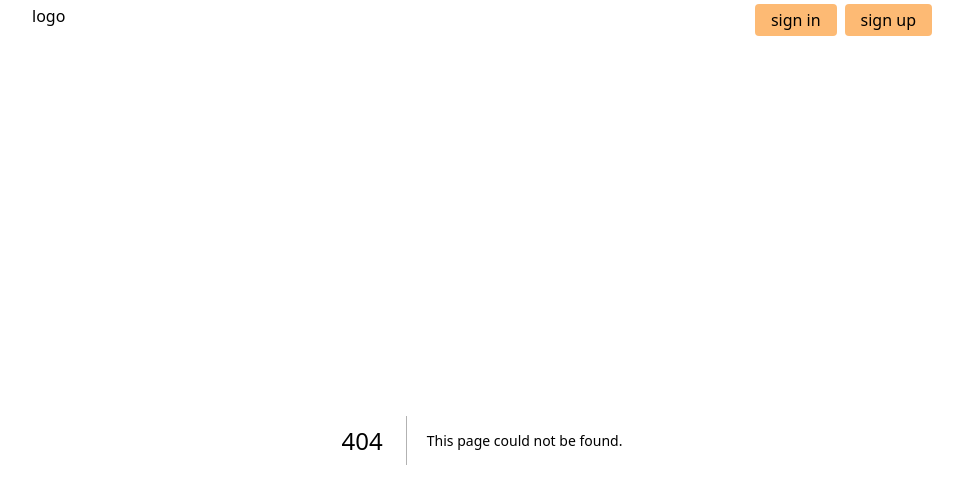
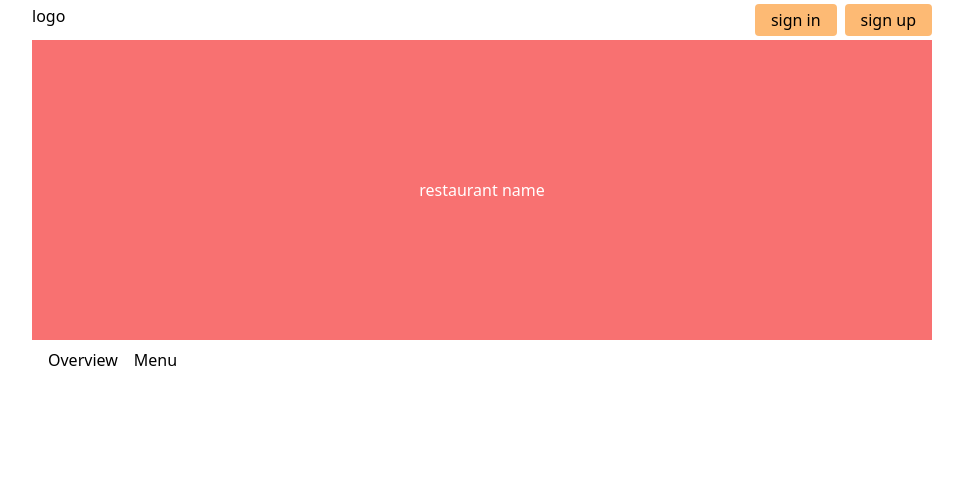
Before and after one commit to ftmhabt/find-a-table, a Next.js app: page /restaurant/1/menu in a window 1280 px wide. Before the commit this address had no page. Shown: the top 504 px of the page, without its empty margins (158-1121 px from the left). Built offline with nearby package versions, Linux system fonts and the light colour scheme.

Commit message:
Add restaurant menu route

```diff
--- /dev/null
+++ b/app/restaurant/[slug]/menu/page.tsx
@@ -0,0 +1,13 @@
+import Hero from "../../../ui/general/hero";
+import MenuCard from "../../../ui/restaurant/menu-card";
+
+export default function restaurantMenu() {
+  return (
+    <div>
+      <Hero heightClass="h-[300px]">
+        <h1>restaurant name</h1>
+      </Hero>
+      <MenuCard/>
+    </div>
+  );
+}
```
